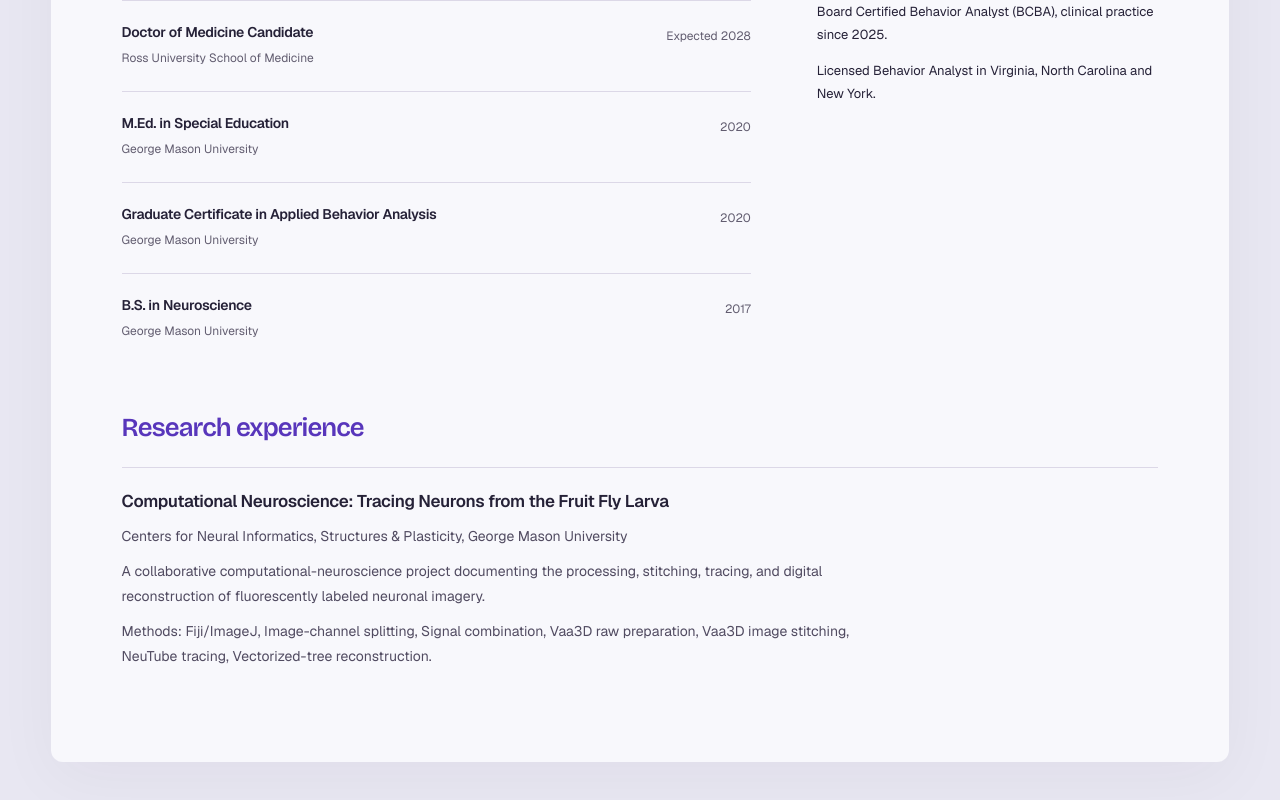
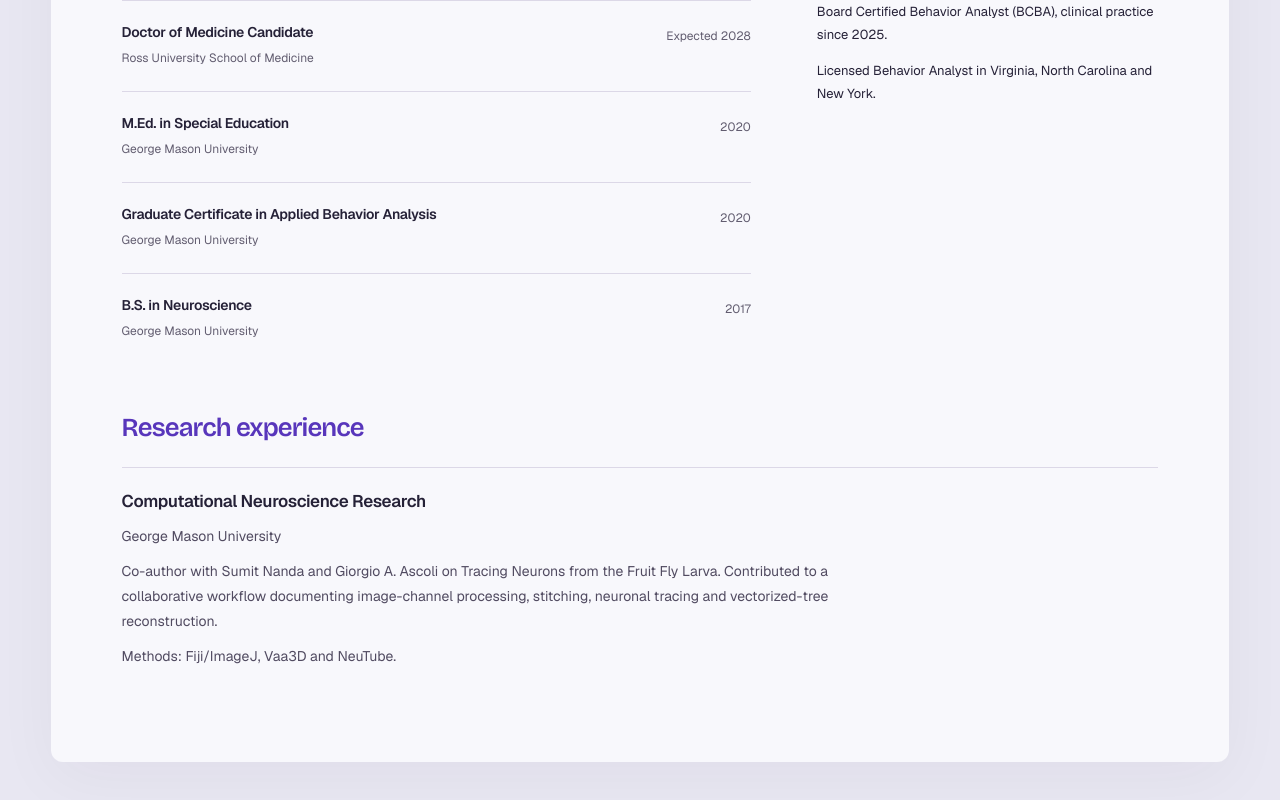
Before and after one commit to Fatgezimb/fatgezim-portfolio, a Next.js app: page /resume in a window 1280 px wide. Shown: the part 2120-2920 px from the top of the page. Built offline with nearby package versions, Linux system fonts and the light colour scheme.

Commit message:
Preserve all engineering skills and research credit in web resume print

```diff
--- a/app/content/resume-document.ts
+++ b/app/content/resume-document.ts
@@ -1,7 +1,6 @@
 import content from "./engineering-resume.json";
 import { identity, publicLinks, education } from "./resume";
 import { publication } from "./publication";
-import { researchItems } from "./research";
 
 // Canonical wording is shared with scripts/build-engineering-resume.py.
 export const resumeDocument = {
@@ -44,10 +43,10 @@
   credentials: content.credentials
     .split(". ")
     .map((sentence) => (sentence.endsWith(".") ? sentence : `${sentence}.`)),
-  research: researchItems.map((item) => ({
-    title: item.title,
-    institution: item.institution,
-    summary: item.summary,
-    methods: item.methods,
-  })),
+  research: [{
+    title: content.research.title,
+    institution: content.research.institution,
+    summary: content.research.text,
+    methods: content.research.methods.split(", "),
+  }],
 } as const;
--- a/app/globals.css
+++ b/app/globals.css
@@ -2179,10 +2179,6 @@
     gap: 8pt 14pt;
   }
 
-  .resume-skill-grid > article:nth-child(n + 3) {
-    display: none;
-  }
-
   .resume-document__header {
     padding-bottom: 8pt;
   }
```
